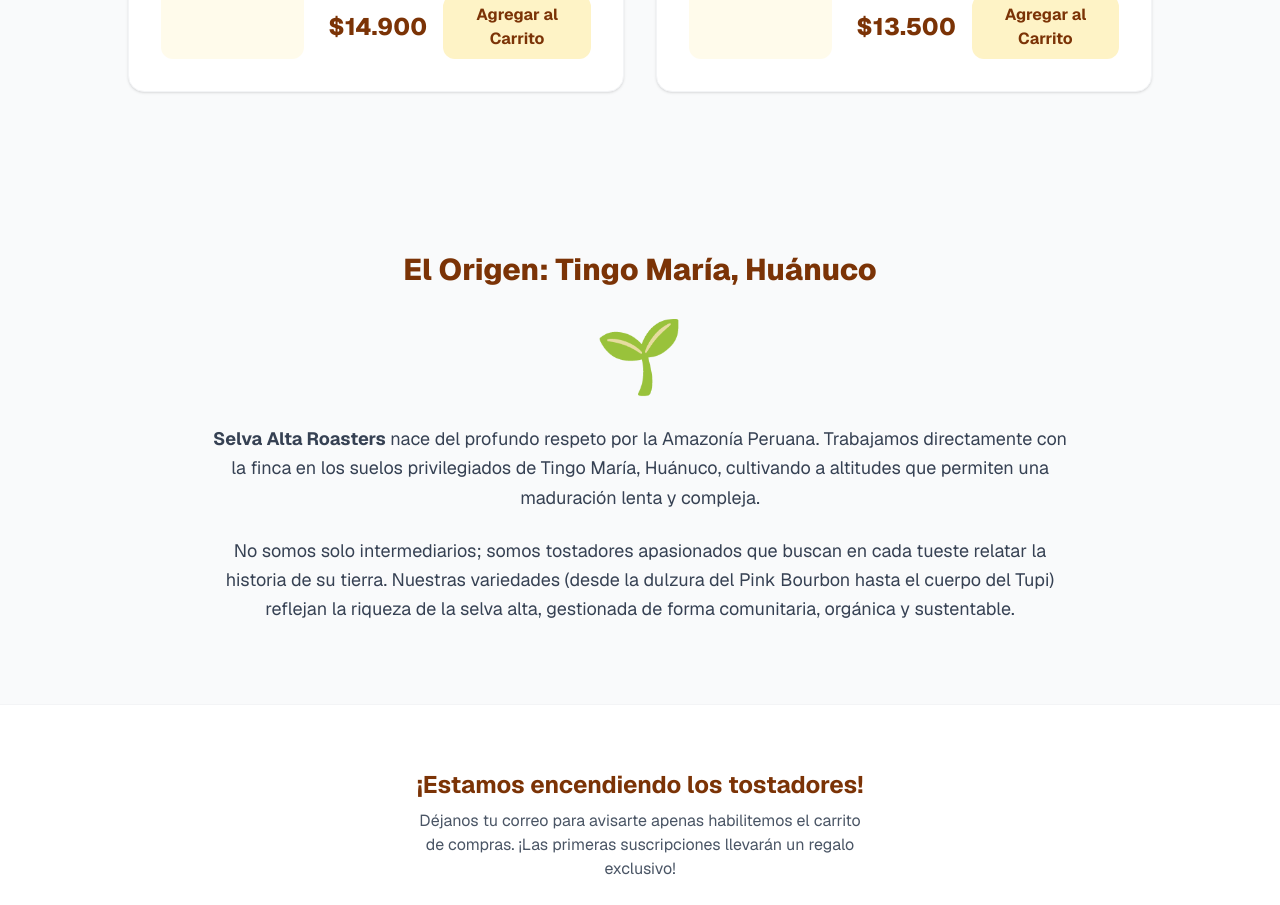
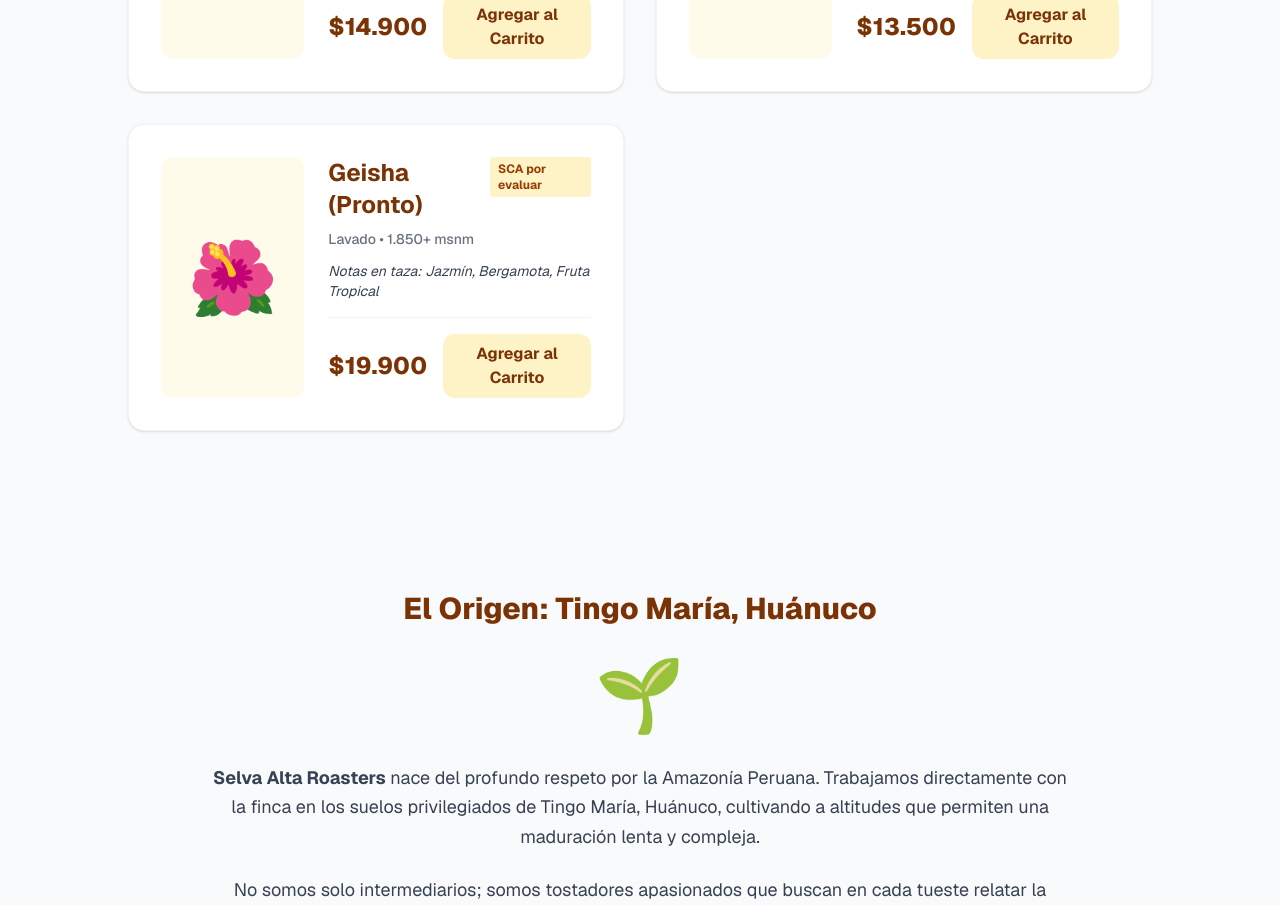
Before and after one commit to Pipin333/tastychile, a Next.js app: page /club in a window 1280 px wide. Shown: the part 1700-2605 px from the top of the page. Built offline with nearby package versions, Linux system fonts and the light colour scheme.

Commit message:
Feat: Agregar variedad Geisha (Pronto) a B2C y B2B

```diff
--- a/src/app/b2b/page.tsx
+++ b/src/app/b2b/page.tsx
@@ -44,6 +44,15 @@
       altitude: "1.500 - 1.700 msnm",
       process: "Natural",
       tastingNotes: ["🌰 Nuez", "🍫 Cacao", "🪵 Especias"]
+    },
+    {
+      name: "Pronto: Geisha",
+      points: "SCA por evaluar",
+      description: "Nuestra joya en desarrollo. El famoso perfil Geisha cultivado en altura extrema para desarrollar una taza elegante y compleja con notas de jazmín y frutas tropicales.",
+      origin: "Alta Amazonía",
+      altitude: "1.850+ msnm",
+      process: "Lavado",
+      tastingNotes: ["🌺 Jazmín", "🍊 Bergamota", "🍍 Fruta Tropical"]
     }
   ];
 
--- a/src/app/club/page.tsx
+++ b/src/app/club/page.tsx
@@ -9,6 +9,7 @@
   { id: 'catimore', name: 'Catimore', notes: 'Avellanas, Miel, Cacao puro', process: 'Lavado', points: '84 Puntos SCA', price: 11900, emoji: '🍯', alt: '1.600 msnm' },
   { id: 'pink-bourbon', name: 'Pink Bourbon (Pronto)', notes: 'Floral, Frutos Rojos, Miel', process: 'Lavado', points: 'SCA por evaluar', price: 14900, emoji: '🌸', alt: '1.700 - 1.900 msnm' },
   { id: 'tupi', name: 'Tupi (Pronto)', notes: 'Nuez, Cacao, Especias', process: 'Natural', points: 'SCA por evaluar', price: 13500, emoji: '🌰', alt: '1.500 - 1.700 msnm' },
+  { id: 'geisha', name: 'Geisha (Pronto)', notes: 'Jazmín, Bergamota, Fruta Tropical', process: 'Lavado', points: 'SCA por evaluar', price: 19900, emoji: '🌺', alt: '1.850+ msnm' },
 ];
 
 export default function Club() {
```
